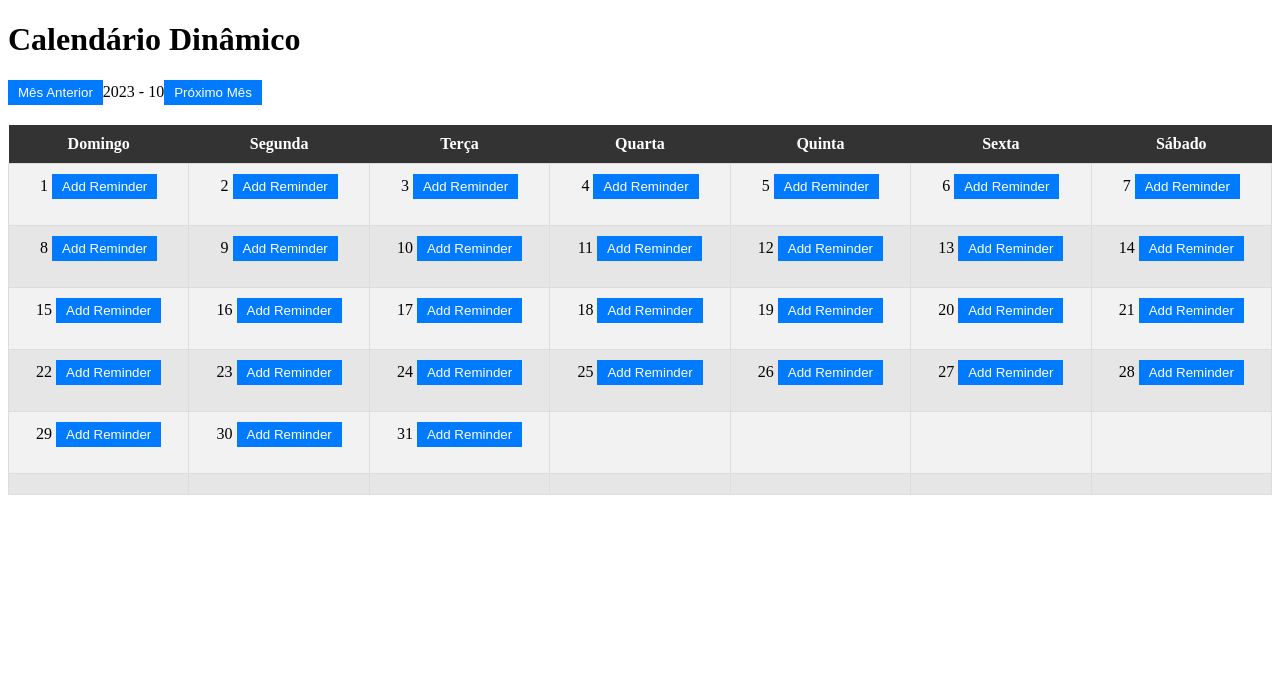
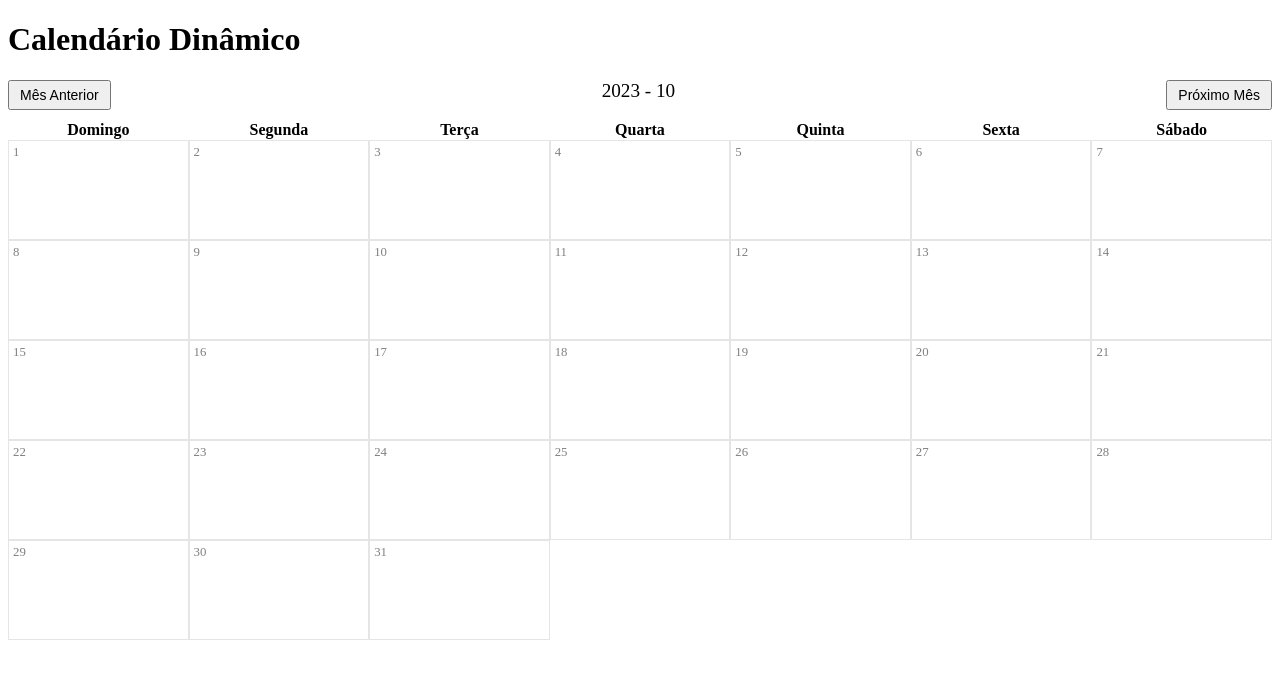
Before and after one commit to gusgusz/Keeps_Calendar, an Angular app: page / in a window 1280 px wide. Shown: the top 678 px of the page. Built offline with nearby package versions, Linux system fonts and the light colour scheme.

Commit message:
fix: calendar style

```diff
--- a/src/app/calendar/calendar.component.css
+++ b/src/app/calendar/calendar.component.css
@@ -1,42 +1,104 @@
+/* Estilo para os controles do calendário */
+.calendar-controls {
+  display: flex;
+  justify-content: space-between;
+  margin-bottom: 10px;
+}
+
+.control-button {
+  padding: 5px 10px;
+  font-size: 14px;
+}
+
+.current-month {
+  font-size: 1.2em;
+}
+
 /* Estilo para a tabela do calendário */
-.calendar {
+.calendar-table {
   width: 100%;
   border-collapse: collapse;
-  margin-top: 20px;
 }
 
-/* Estilo para as células das datas */
-.calendar td {
-  padding: 10px;
-  text-align: center;
-  border: 1px solid #ddd;
-}
-
-/* Estilo para as células das datas com fundo alternado */
-.calendar tr:nth-child(odd) td {
-  background-color: #f2f2f2; /* Cor de fundo para linhas ímpares */
-}
-
-.calendar tr:nth-child(even) td {
-  background-color: #e6e6e6; /* Cor de fundo para linhas pares */
-}
-
-/* Estilo para os cabeçalhos da tabela (dias da semana) */
-.calendar th {
-  background-color: #333;
-  color: #fff;
+/* Estilo para as células do calendário */
+.calendar-table td {
+  width: 80px;
+  height: 80px;
+  position: relative;
   padding: 10px;
 }
 
-/* Estilo para os botões de navegação do mês */
-button {
-  background-color: #007bff;
-  color: #fff;
-  border: none;
-  padding: 5px 10px;
+/* Estilo para os números no canto superior esquerdo */
+.calendar-table td .day-number {
+  position: absolute;
+  top: 5px;
+  left: 5px;
+  font-size: 0.8em;
+}
+
+/* Estilo para os botões (quadrados) com números */
+.calendar-table td .reminder-button {
+  background-color: white;
+  border: 1px solid #ccc;
+  width: 100%;
+  height: 100%;
+  position: absolute;
+  top: 0;
+  left: 0;
+  opacity: 0.5;
+  font-size: 16px;
+}
+
+.calendar-table td .reminder-button:hover {
+  opacity: 0.8;
+}
+
+/* Estilo para as células dos dias com fundo branco */
+.calendar-table td:empty {
+  background-color: white;
+}
+
+/* Estilo para os lembretes */
+.calendar-table td .reminder-list {
+  list-style: none;
+  padding: 0;
+  margin: 0;
+}
+
+.calendar-table td .reminder-list li {
+  display: flex;
+  align-items: center;
+  font-family: 'Arial', sans-serif;
+  font-size: 12px;
+  overflow: hidden;
+  text-overflow: ellipsis;
+  white-space: nowrap;
+  padding: 5px;
+}
+
+.calendar-table td .reminder-list li .reminder-text {
+  flex: 1;
+  margin-right: 10px;
+}
+
+.calendar-table td .reminder-list li .reminder-item {
+  display: flex;
+  justify-content: space-between;
+  align-items: center;
+  height: 8px;
+  width: 100%;
+}
+
+/* Estilo para os botões de editar e excluir */
+.calendar-table td .reminder-list li .edit-button,
+.calendar-table td .reminder-list li .delete-button {
+  padding: 2px 10px;
+  font-size: 12px;
+  margin-left: 5px;
+}
+
+.calendar-table td .reminder-list li .edit-button:hover,
+.calendar-table td .reminder-list li .delete-button:hover {
+  opacity: 0.8;
   cursor: pointer;
 }
-
-button:hover {
-  background-color: #0056b3;
-}
--- a/src/app/calendar/calendar.component.html
+++ b/src/app/calendar/calendar.component.html
@@ -1,21 +1,21 @@
 <h1>Calendário Dinâmico</h1>
 
-<div>
-  <button (click)="prevMonth()">Mês Anterior</button>
-  <span>{{ currentYear }} - {{ currentMonth + 1 }}</span>
-  <button (click)="nextMonth()">Próximo Mês</button>
+<div class="calendar-controls">
+  <button class="control-button" (click)="prevMonth()">Mês Anterior</button>
+  <span class="current-month">{{ currentYear }} - {{ currentMonth + 1 }}</span>
+  <button class="control-button" (click)="nextMonth()">Próximo Mês</button>
 </div>
 
-<table class="calendar">
+<table class="calendar-table">
   <thead>
     <tr>
-      <th class="domingo">Domingo</th>
-      <th class="segunda">Segunda</th>
-      <th class="terca">Terça</th>
-      <th class="quarta">Quarta</th>
-      <th class="quinta">Quinta</th>
-      <th class="sexta">Sexta</th>
-      <th class="sabado">Sábado</th>
+      <th class="day-heading domingo">Domingo</th>
+      <th class="day-heading segunda">Segunda</th>
+      <th class="day-heading terca">Terça</th>
+      <th class="day-heading quarta">Quarta</th>
+      <th class="day-heading quinta">Quinta</th>
+      <th class="day-heading sexta">Sexta</th>
+      <th class="day-heading sabado">Sábado</th>
     </tr>
   </thead>
   <tbody>
@@ -23,13 +23,15 @@
       <tr>
         <ng-container *ngFor="let day of week">
           <td [ngClass]="getDayClass(day)">
-            {{ day || '' }}
-            <button *ngIf="day !== null" (click)="addReminder(day)">Add Reminder</button>
-            <ul *ngIf="day !== null && reminders[day]">
+            <span class="day-number">{{ day }}</span>
+            <button class="reminder-button" *ngIf="day !== null" (click)="addReminder(day)"></button>
+            <ul class="reminder-list" *ngIf="day !== null && reminders[day]">
               <li *ngFor="let reminder of reminders[day]!">
-                <span [style.color]="reminder.color">{{ reminder.text }}</span>
-                <button (click)="editReminder(day!, reminder)">Edit</button>
-                <button (click)="deleteReminder(day!, reminder)">Delete</button>
+                <div class="reminder-item">
+                  <span class="reminder-text" [style.color]="reminder.color">{{ reminder.text }}</span>
+                  <button class="edit-button" (click)="editReminder(day!, reminder)">Editar</button>
+                  <button class="delete-button" (click)="deleteReminder(day!, reminder)">Excluir</button>
+                </div>
               </li>
             </ul>
           </td>
```
